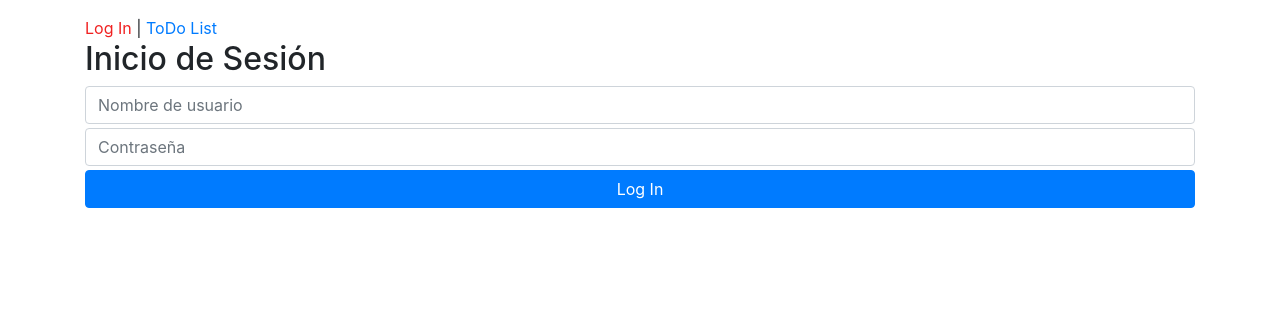
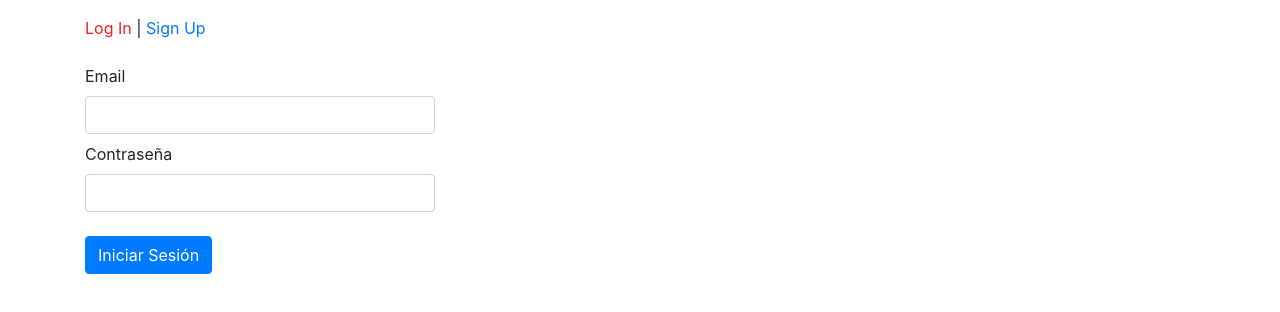
Before and after one commit to renzopiccardo/obligatorio, a React (Create React App) app: page / in a window 1280 px wide. Shown: the top 312 px of the page. Built offline with nearby package versions, Linux system fonts and the light colour scheme.

Commit message:
LogIn & SignUp

```diff
--- a/src/App.js
+++ b/src/App.js
@@ -27,10 +27,6 @@ class App extends React.Component {
   }
 }
 
-function mapStateToProps(state) {
-  return {
-    tasks: state.tasks
-  };
-}
 
-export default connect(mapStateToProps)(App);
+
+export default App;
--- a/src/components/Header.js
+++ b/src/components/Header.js
@@ -11,9 +11,9 @@ const Header = props => {
         Log In{" "}
       </NavLink>
       {" | "}
-      <NavLink to="/todolist" activeStyle={myStyle}>
+      <NavLink to="/sign-up" activeStyle={myStyle}>
         {" "}
-        ToDo List{" "}
+        Sign Up{" "}
       </NavLink>
     </nav>
   );
--- a/src/components/LogIn.js
+++ b/src/components/LogIn.js
@@ -1,39 +1,86 @@
 import React from "react";
+import { connect } from "react-redux";
+import {
+  BrowserRouter as Router,
+  Route,
+  Link,
+  Redirect,
+  withRouter
+} from "react-router-dom";
+import { login } from './../redux/actions/userActions'
+import { logInUser } from './../services';
 
 class LogIn extends React.Component {
   //navigateToTodolist = () => this.props.history.push("/todolist");
 
+  constructor(props) {
+    super(props);
+
+    this.state = {
+      password: "",
+      email: ""
+    };
+
+  }
+
+  handleChange = (event) => {
+    const name = event.target.name;
+    this.setState({[name]: event.target.value});
+  };
+
+  onSubmit = (event) => {
+    event.preventDefault();
+    const {password, email} = this.state;
+    //const {dispatch} = this.props
+
+    logInUser({ email, password }).then(result => {
+      this.props.dispatch(login(result.data))
+      alert("SUCCESS")
+      console.log(result)
+    }).catch(err => {
+      alert('ERROR')
+      console.log(err)
+    })
+  }
+
   render() {
-    return (
-      <>
-        <h2>Inicio de Sesión</h2>
-        <div className="row mt-1">
-          <div className="col">
-            <input
-              type="text"
-              placeholder="Nombre de usuario"
-              className="form-control"
-            />
+    const { email, password } = this.state;
+    //const {handleChange} = this.props;
+
+    return this.props.user ? <Redirect to="/" />
+      : <div className="mt-4">
+        <form onSubmit={this.onSubmit}>
+
+          <div className="row mt-2">
+            <div className="col-4">
+              <label>Email</label>
+              <input type="email" name='email' value={email}  onChange={this.handleChange} className="form-control" required/>
+            </div>
           </div>
-        </div>
-        <div className="row mt-1">
-          <div className="col">
-            <input
-              type="password"
-              placeholder="Contraseña"
-              className="form-control"
-            />
+
+          <div className="row mt-2">
+            <div className="col-4">
+              <label>Contraseña</label>
+              <input type="password" name='password' value={password} onChange={this.handleChange} className="form-control" required/>
+            </div>
           </div>
-        </div>
-        <button
-          className="btn btn-block btn-primary mt-1"
-          onClick={this.navigateToTodolist}
-        >
-          Log In
-        </button>
-      </>
-    );
+
+          <div className="row mt-4">
+            <div className="col">
+              <button type="submit" className="btn btn-primary">Iniciar Sesión</button>
+            </div>
+          </div>
+
+        </form>
+      </div>
+
   }
 }
 
-export default LogIn;
+function mapStateToProps(state) {
+  return {
+    user: state.user
+  };
+}
+
+export default connect(mapStateToProps)(LogIn);
--- a/src/components/SignUp.js
+++ b/src/components/SignUp.js
@@ -53,28 +53,28 @@ class SignUp extends React.Component {
           <div className="row mt-2">
             <div className="col-4">
               <label>Nombre</label>
-              <input type="text" name='name' value={name} className="form-control" required autofocus/>
+              <input type="text" name='name' value={name} onChange={this.handleChange} className="form-control" required autoFocus/>
             </div>
           </div>
 
           <div className="row mt-2">
             <div className="col-4">
               <label>Email</label>
-              <input type="email" name='email' value={email} className="form-control" required/>
+              <input type="email" name='email' value={email} onChange={this.handleChange} className="form-control" required/>
             </div>
           </div>
 
           <div className="row mt-2">
             <div className="col-4">
               <label>Contraseña</label>
-              <input type="password" name='password' value={password} className="form-control" required/>
+              <input type="password" name='password' value={password} onChange={this.handleChange} className="form-control" required/>
             </div>
           </div>
 
           <div className="row mt-2">
             <div className="col-4">
               <label>Repetir contraseña</label>
-              <input type="password" name='confirmPassword' value={confirmPassword} className="form-control" required/>
+              <input type="password" name='confirmPassword' value={confirmPassword} onChange={this.handleChange} className="form-control" required/>
             </div>
           </div>
 
--- a/src/constants.js
+++ b/src/constants.js
@@ -1,5 +1,6 @@
 export const ACTIONS = {
-  CREATE_TASK: "CREATE_TASK",
-  DELETE_TASK: "DELETE_TASK",
-  MARK_AS_DONE_TASK: "MARK_AS_DONE_TASK"
+  LOGIN: "LOGIN",
+  LOGOUT: "LOGOUT",
+
+
 };
--- /dev/null
+++ b/src/redux/actions/userActions.js
@@ -0,0 +1,14 @@
+import { ACTIONS } from "../../constants";
+
+export function login(user) {
+  return {
+    type: ACTIONS.LOGIN,
+    user
+  };
+}
+
+export function logout() {
+  return {
+    type: ACTIONS.LOGOUT
+  };
+}
--- a/src/redux/reducers/index.js
+++ b/src/redux/reducers/index.js
@@ -1,8 +1,8 @@
 import { combineReducers } from "redux";
-import tasks from "./taskReducer";
+import login from "./userReducer";
 
 const rootReducer = combineReducers({
-    tasks
+    login
 })
 
 export default rootReducer;
--- a/src/redux/reducers/taskReducer.js
+++ /dev/null
@@ -1,10 +0,0 @@
-export default function taskReducer(state = [], action){
-    switch(action.type)
-    {
-        case "CREATE_TASK":
-            return [...state, {...action.task}];
-            // return state.push(action.task); FEO
-        default:
-            return state;
-    }
-}
--- /dev/null
+++ b/src/redux/reducers/userReducer.js
@@ -0,0 +1,14 @@
+import { ACTIONS } from "../../constants";
+const initialState = {
+    user: undefined
+}
+export default function userReducer(state = initialState, action){
+    switch(action.type){
+        case ACTIONS.LOGOUT:
+            return {...state, user: undefined};
+        case ACTIONS.LOGIN:
+            return {...state, user: action.user};
+        default:
+            return state;
+    }
+}
--- a/src/services.js
+++ b/src/services.js
@@ -1,8 +1,17 @@
 import axios from 'axios';
 
 const API_HOST = 'https://taller-frontend.herokuapp.com/api';
+
 export function signUpUser(user){
     return axios.post(`${API_HOST}/user`, user, {
+        headers: {
+            'Content-Type': 'application/json'
+        }
+    })
+}
+
+export function logInUser({email, password}){
+    return axios.post(`${API_HOST}/user/login`, {email, password}, {
         headers: {
             'Content-Type': 'application/json'
         }
```
Also changed, not shown: src/redux/actions/taskActions.js (deleted, +0 -22 lines).
